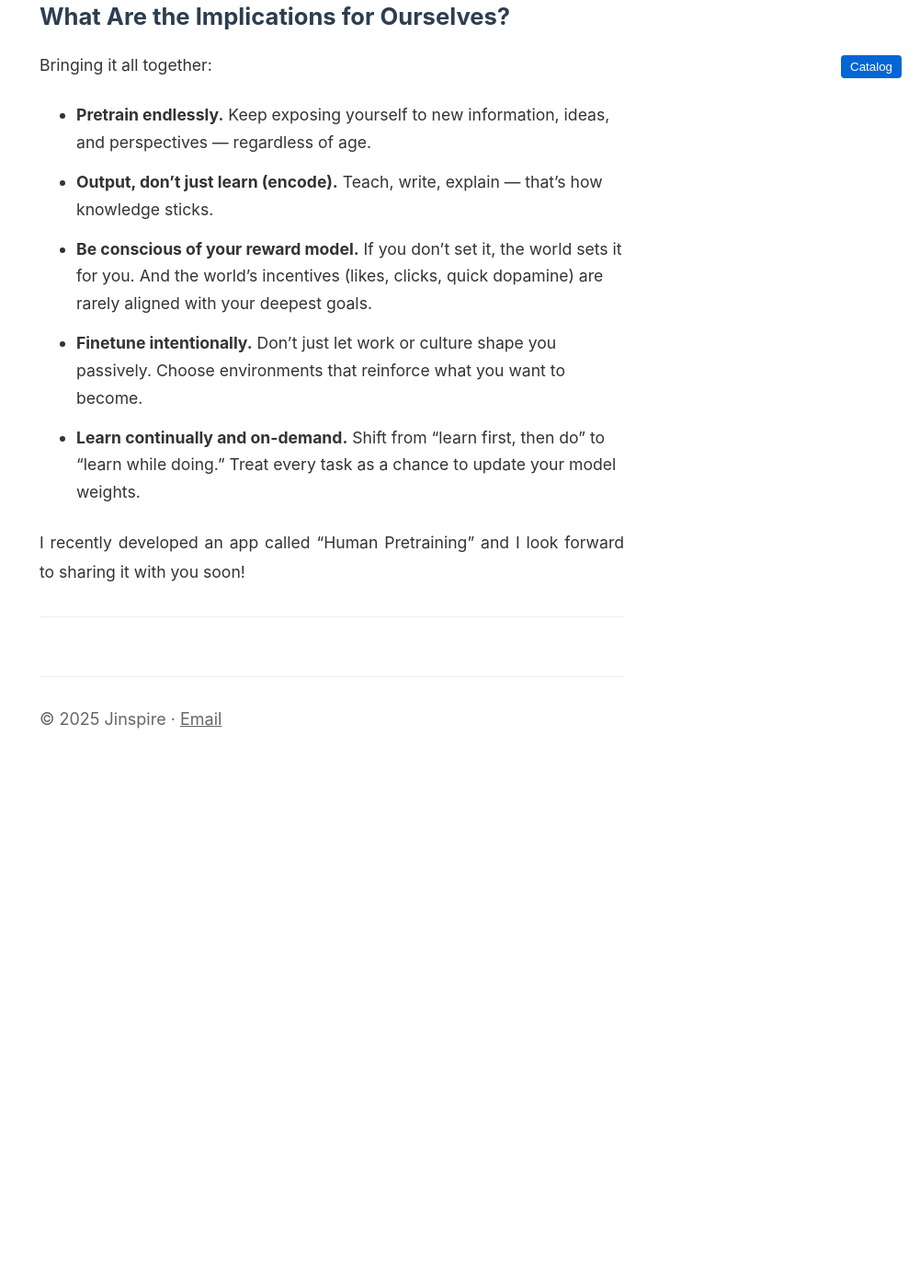
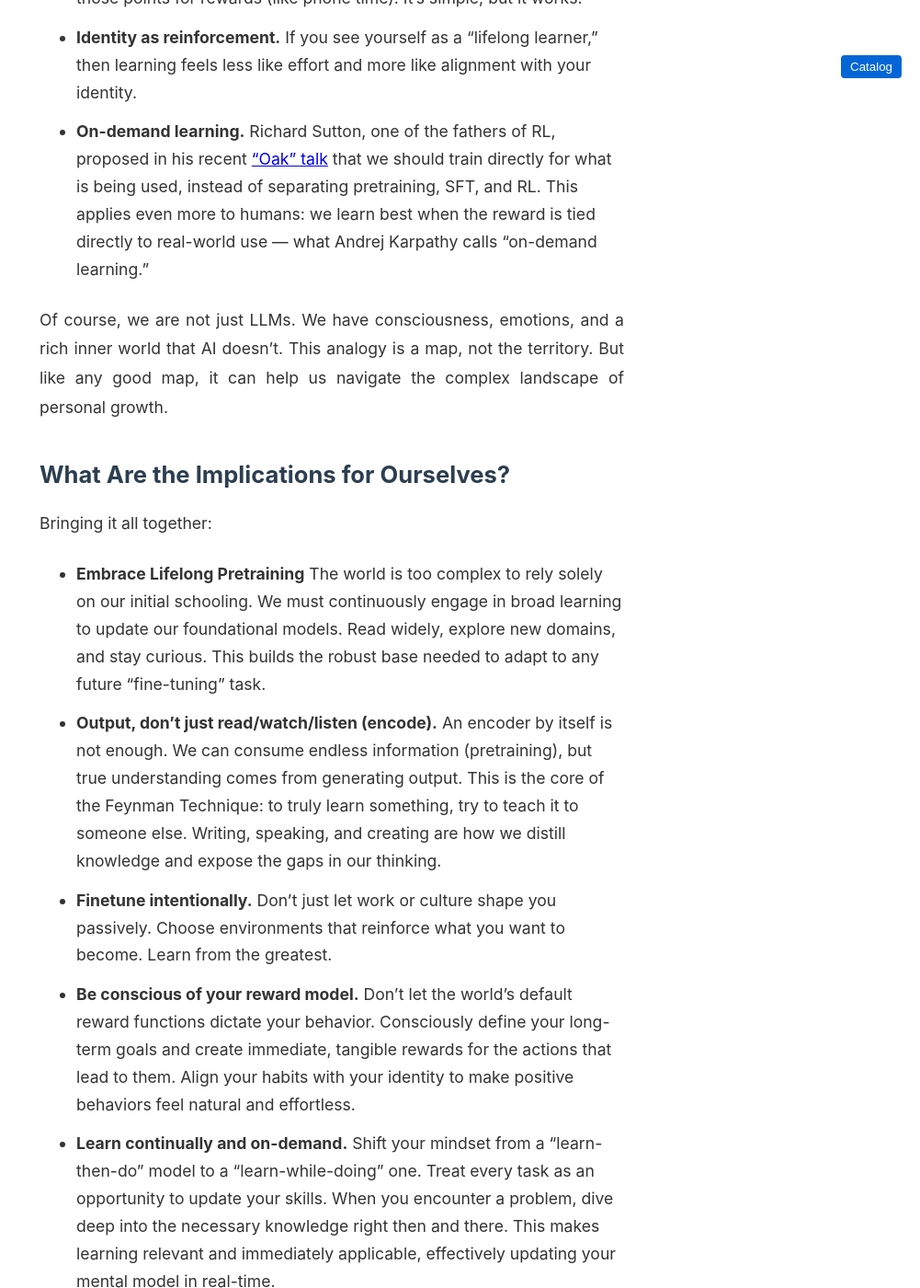
Before and after one commit to wjhhking/jinspire.dev, a Jekyll site: the page built from _posts/2025-08-25-llm-learning.md, in a window 1280 px wide and 1400 px high, scrolled down 4455 px. Shown: the whole window at 92% size, without its empty margins (279-1280 px from the left). Built offline with Jekyll 4.4.1, drawn with Linux system fonts in a browser that asks for light colours; before the commit the page ends 5283 px from its top, so only the background shows below that; some of the changed text lies outside the part shown.

Commit message:
More refine

```diff
--- a/_posts/2025-08-25-llm-learning.md
+++ b/_posts/2025-08-25-llm-learning.md
@@ -16,11 +16,11 @@ Here are some of the most practical insights I found:
 
 So, what are some practical implications for our own lives?
 
-- **Encoder alone is not enough.** Input matters, but output is crucial too. Like Feynman’s learning method, we should teach and explain to others as a way to consolidate knowledge.
-- **We should keep pretraining ourselves.** Continuous education and curiosity shouldn’t stop at graduation.
-- **We need to set the right reward model for ourselves.** Otherwise, the world sets it for us — often misaligned with our long-term goals.
-
----
+- **Embrace Lifelong Pretraining** Keep exposing yourself to new information, ideas, and perspectives — regardless of age.
+- **Output, don’t just read/watch/listen (encode).** Teach, write, explain — that’s how knowledge sticks.
+- **Finetune intentionally.** Don’t just let work or culture shape you passively. Choose environments that reinforce what you want to become.
+- **Be conscious of your reward model.** If you don’t set it, the world sets it for you. And the world’s incentives (likes, clicks, quick dopamine) are rarely aligned with your deepest goals.
+- **Learn continually and on-demand.** Shift from “learn first, then do” to “learn while doing.” Treat every task as a chance to update your model weights.
 
 ## A Few New Thoughts
 
@@ -50,9 +50,7 @@ Recently, I’ve been extending this analogy further:
 
 This lens is not perfect, but it makes us reflect: **if we are like LLMs, how can we train ourselves better?**
 
----
-
-## Pretraining
+## Pretraining: The Foundation of Lifelong Schooling
 
 Most of school life is about learning and taking exams — more or less like predicting or selecting the next token.
 
@@ -62,21 +60,19 @@ AI researcher Denny Zhou has argued that reasoning ability already emerges durin
 
 That’s why pretraining is so important. In society, we even see a bias toward certain schools — similar to choosing certain base models to build on.
 
----
-
-## Supervised Finetuning (SFT)
+## Supervised Fine-Tuning (SFT): Adapting in the Workplace
 
 The work environment is like SFT.
 
 Even if our base models (educational backgrounds) differ, the process of being shaped by professional expectations can change us dramatically. A workplace rewards certain responses over others — just like supervised finetuning. Over time, we learn to produce the outputs that are expected, valued, and rewarded.
 
-This also suggests we should **finetune intentionally**: choose environments, mentors, and projects that push us in the direction we actually want to grow.
+This also suggests we should **finetune intentionally**: choose environments, mentors, and projects that push us in the direction we actually want to grow. This means actively seeking projects that stretch you, finding mentors who provide the 'supervision' you need, and even consciously adopting the communication styles of people you admire.
 
----
+## Reinforcement Learning (RL): Navigating the World's Feedback
 
-## Constant RL from the World
+Every day, we are constantly being shaped by reinforcement learning. The world provides rewards and penalties for our actions, often in the form of immediate feedback loops. As Charlie Munger said, "Never, ever, think about something else when you should be thinking about the power of incentives."
 
-The most important thing in RL is the **reward function**.
+The most critical component of RL is the reward function. Modern life is filled with dopamine-driven reward loops that can lead us astray. We get instant rewards (dopamine hits) from watching TikTok, so we keep doomscrolling. Conversely, long-term goals like saving money or exercising offer delayed rewards, making them harder to stick with.
 
 - Pavlov famously trained dogs through rewards.
 - Charlie Munger (Buffett’s longtime partner) put it bluntly:
@@ -85,10 +81,6 @@ The most important thing in RL is the **reward function**.
 
 **Reward matters.**
 
-We are constantly being RLed by the world.
-- Short-term: dopamine hits from TikTok, likes on social media, the thrill of a purchase.
-- Long-term: habits like saving money, exercising, or building a skill — which are harder to sustain because rewards are delayed.
-
 If our personal “reward model” is misaligned, we optimize for short-term gratification at the expense of long-term flourishing. This is reward hacking, human-style.
 
 So how do we fix it?
@@ -96,16 +88,16 @@ So how do we fix it?
 - **Identity as reinforcement.** If you see yourself as a “lifelong learner,” then learning feels less like effort and more like alignment with your identity.
 - **On-demand learning.** Richard Sutton, one of the fathers of RL, proposed in his recent [“Oak” talk](https://www.youtube.com/watch?v=gEbbGyNkR2U) that we should train directly for what is being used, instead of separating pretraining, SFT, and RL. This applies even more to humans: we learn best when the reward is tied directly to real-world use — what Andrej Karpathy calls “on-demand learning.”
 
----
+Of course, we are not just LLMs. We have consciousness, emotions, and a rich inner world that AI doesn't. This analogy is a map, not the territory. But like any good map, it can help us navigate the complex landscape of personal growth.
 
 ## What Are the Implications for Ourselves?
 
 Bringing it all together:
 
-- **Pretrain endlessly.** Keep exposing yourself to new information, ideas, and perspectives — regardless of age.
-- **Output, don’t just learn (encode).** Teach, write, explain — that’s how knowledge sticks.
-- **Be conscious of your reward model.** If you don’t set it, the world sets it for you. And the world’s incentives (likes, clicks, quick dopamine) are rarely aligned with your deepest goals.
-- **Finetune intentionally.** Don’t just let work or culture shape you passively. Choose environments that reinforce what you want to become.
-- **Learn continually and on-demand.** Shift from “learn first, then do” to “learn while doing.” Treat every task as a chance to update your model weights.
+- **Embrace Lifelong Pretraining** The world is too complex to rely solely on our initial schooling. We must continuously engage in broad learning to update our foundational models. Read widely, explore new domains, and stay curious. This builds the robust base needed to adapt to any future "fine-tuning" task.
+- **Output, don’t just read/watch/listen (encode).** An encoder by itself is not enough. We can consume endless information (pretraining), but true understanding comes from generating output. This is the core of the Feynman Technique: to truly learn something, try to teach it to someone else. Writing, speaking, and creating are how we distill knowledge and expose the gaps in our thinking.
+- **Finetune intentionally.** Don’t just let work or culture shape you passively. Choose environments that reinforce what you want to become. Learn from the greatest.
+- **Be conscious of your reward model.** Don't let the world's default reward functions dictate your behavior. Consciously define your long-term goals and create immediate, tangible rewards for the actions that lead to them. Align your habits with your identity to make positive behaviors feel natural and effortless.
+- **Learn continually and on-demand.** Shift your mindset from a "learn-then-do" model to a "learn-while-doing" one. Treat every task as an opportunity to update your skills. When you encounter a problem, dive deep into the necessary knowledge right then and there. This makes learning relevant and immediately applicable, effectively updating your mental model in real-time.
 
-I recently developed an app called "Human Pretraining" and I look forward to sharing it with you soon!
+These ideas aren't just theoretical for me. They've inspired me to build tools to help put them into practice, starting with an app I'm developing called 'Human Pretraining' and I'm excited to share it with you soon.
```
